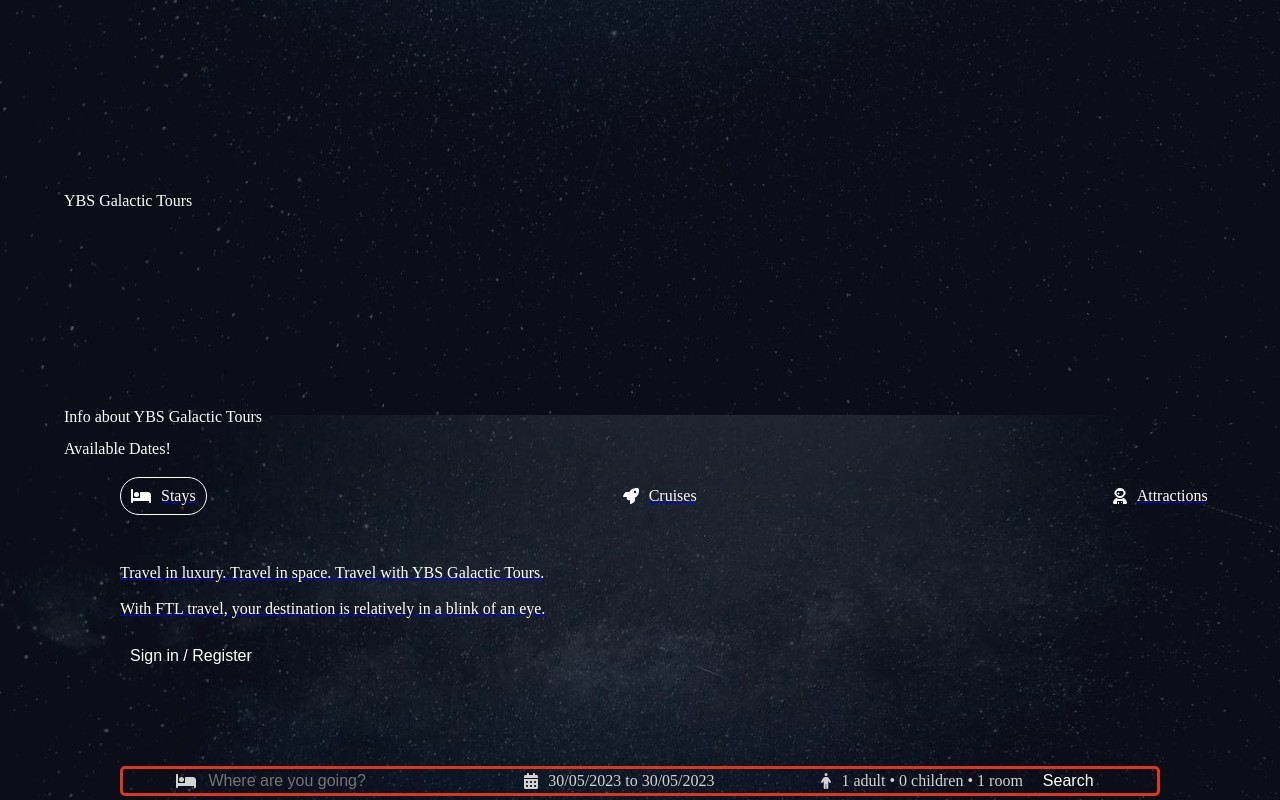
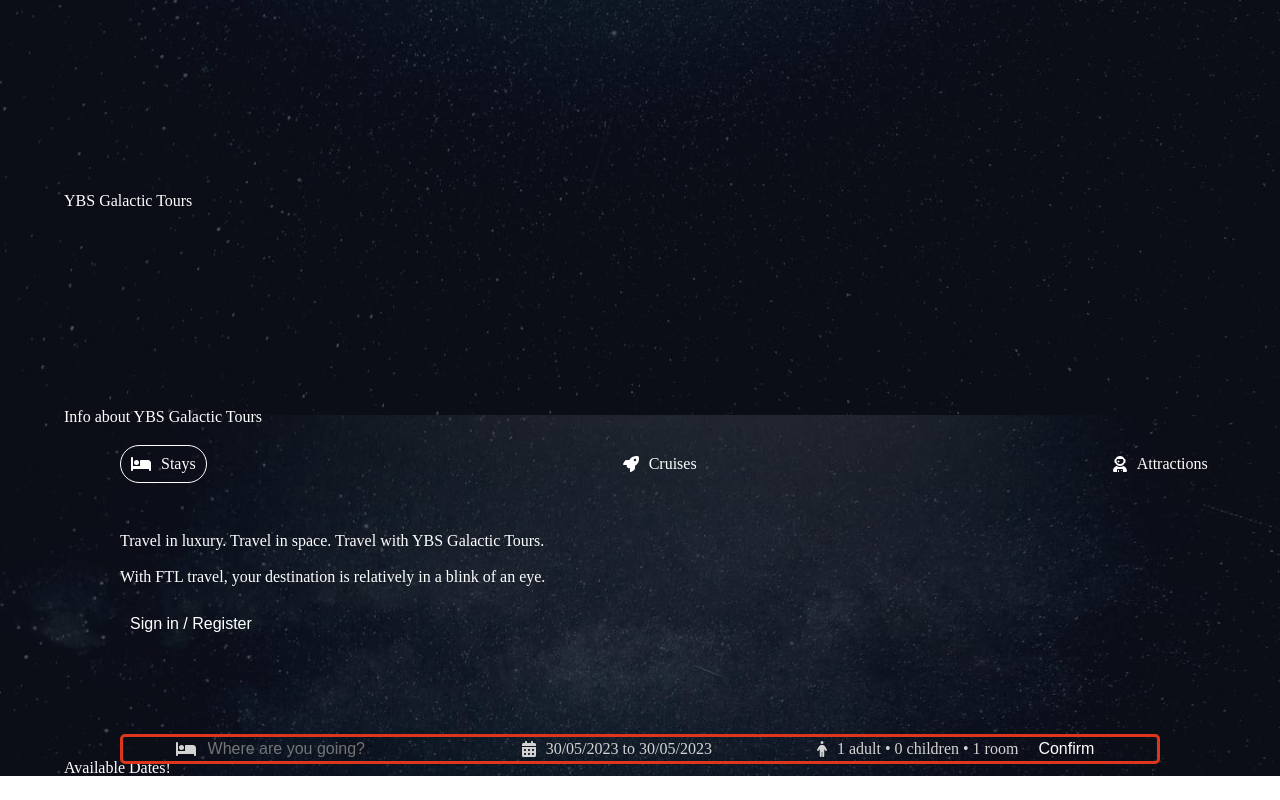
Before and after one commit to luxury-cruise-tour/luxuryCruiseTour, a React (Create React App) app: page / in a window 1280 px wide. Shown: the part 385-1185 px from the top of the page. After the commit the page ends 1161 px from the top, so only its background shows below. Built offline with nearby package versions, Linux system fonts and the light colour scheme; no server answers; a web font is replaced by a local one.

Commit message:
added comments in ChooseDates to clarify thought process

```diff
--- a/src/components/Home.js
+++ b/src/components/Home.js
@@ -43,6 +43,7 @@ const Home = () => {
         <section className='About'>
             <h2>Info about YBS Galactic Tours</h2>
         </section>
+        <ChooseDates />
         <section className='POD'>
             <h1>{photo.title}</h1>
             <p>{photo.explanation}</p>
@@ -51,7 +52,7 @@ const Home = () => {
         <section className='Dates'>
           <h1>Available Dates!</h1>
           {/* <Link to="/dates"><Dates /></Link> */}
-          <Link to="/choosedates"><ChooseDates /></Link>
+
         </section>
         </div>
     </div>
--- a/src/components/chooseDates/ChooseDates.js
+++ b/src/components/chooseDates/ChooseDates.js
@@ -1,6 +1,5 @@
 import "./chooseDates.css"
 import { FontAwesomeIcon } from "@fortawesome/react-fontawesome";
-
 import { faBed, faRocket, faCalendarDays, faPerson, faUserAstronaut, } from "@fortawesome/free-solid-svg-icons";
 import Calendar from "react-calendar";
 import { DateRange } from "react-date-range";
@@ -69,6 +68,7 @@ const ChooseDates = ({type}) => {
                     //
                  type !== "list" &&
                     <>
+                    {/* h1 and p should be moved to Home.js */}
                     <h1 className="headerTitle">Travel in luxury. Travel in space. Travel with YBS Galactic Tours.</h1>
                     <p className="headerDescription">With FTL travel, your destination is <b>relatively</b> in a blink of an eye.</p>
                     <button className="headerBtn">Sign in / Register</button>
@@ -78,6 +78,7 @@ const ChooseDates = ({type}) => {
                         <div className="headerSearchItem">
                         <FontAwesomeIcon icon={faBed} className="headerIcon" />
                         <input type="text" placeholder="Where are you going?" className="headerSearchInput"/>
+                        {/* user's location choice will show up here */}
                         </div>
 
 
@@ -86,7 +87,6 @@ const ChooseDates = ({type}) => {
                         <FontAwesomeIcon icon={faCalendarDays} className="headerIcon" />
                         {/* onClick will change state, setOpenDate will be the opposite of openDate */}
                         <span onClick={()=> setOpenDate(!openDate)}  className="headerSearchText">{`${format(date[0].startDate, "dd/MM/yyyy")} to ${format(date[0].endDate, "dd/MM/yyyy")}`}</span>
-                        {/* onChange will change  */}
                         {/* when openDate is true, display DateRange */}
                         {openDate &&
                             <DateRange
@@ -95,6 +95,7 @@ const ChooseDates = ({type}) => {
                                 moveRangeOnFirstSelection={false}
                                 ranges={date}
                                 className="date"
+                                // tileDisabled = {anything before newDate() and all asteroid API dates}
                             />
                                 }
                         </div>
@@ -184,7 +185,9 @@ const ChooseDates = ({type}) => {
                             </div>}
 
                             <div className="headerSearchItem">
-                                <button className="headerBtn">Search</button>
+                                {/* onClick event alert when confirmed */}
+                                {/* run TourLeft function to change state, from App.js. Pass through Location.js via prop drill */}
+                                <button className="headerBtn">Confirm</button>
                             </div>
                         </div>
                     </div>
--- a/src/components/chooseDates/chooseDates.css
+++ b/src/components/chooseDates/chooseDates.css
@@ -122,6 +122,6 @@
 
 }
 
-.optionCounterButton:disabled {
+/* .optionCounterButton:disabled {
     cursor: not-allowed;
-}
+} */
```
